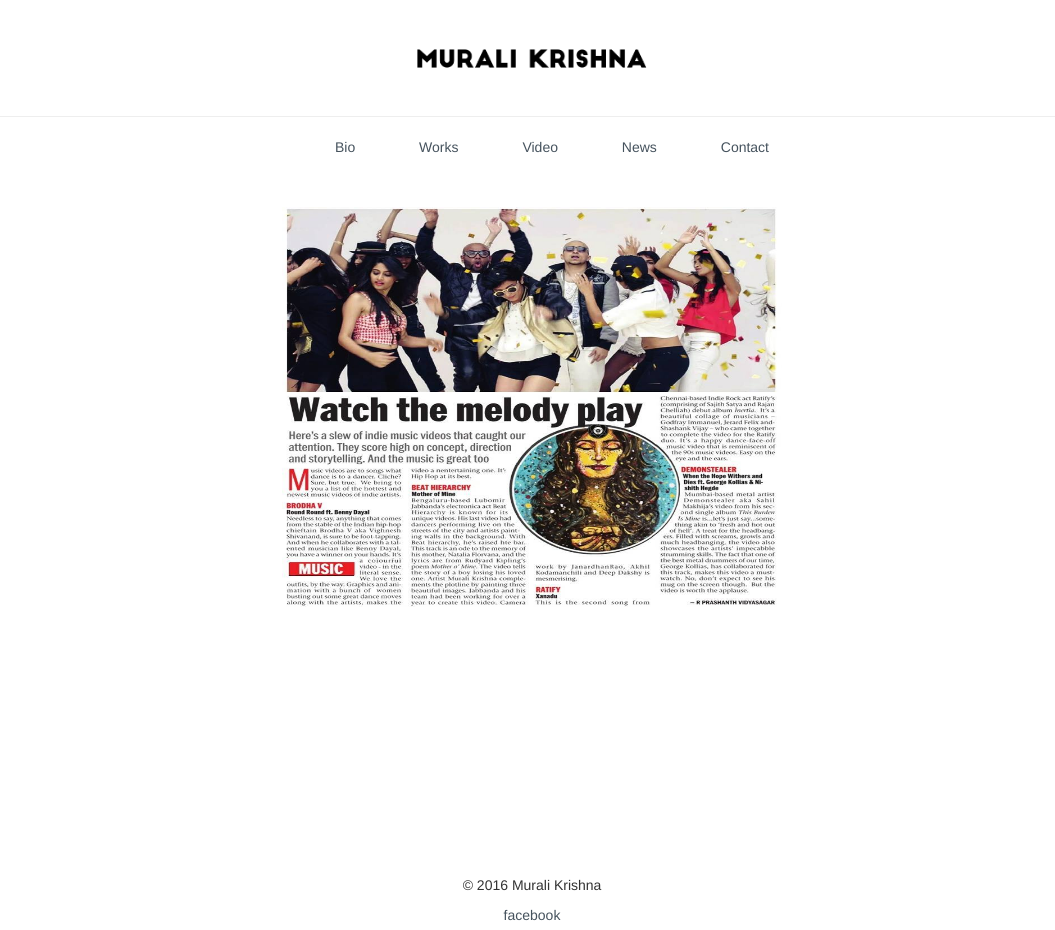
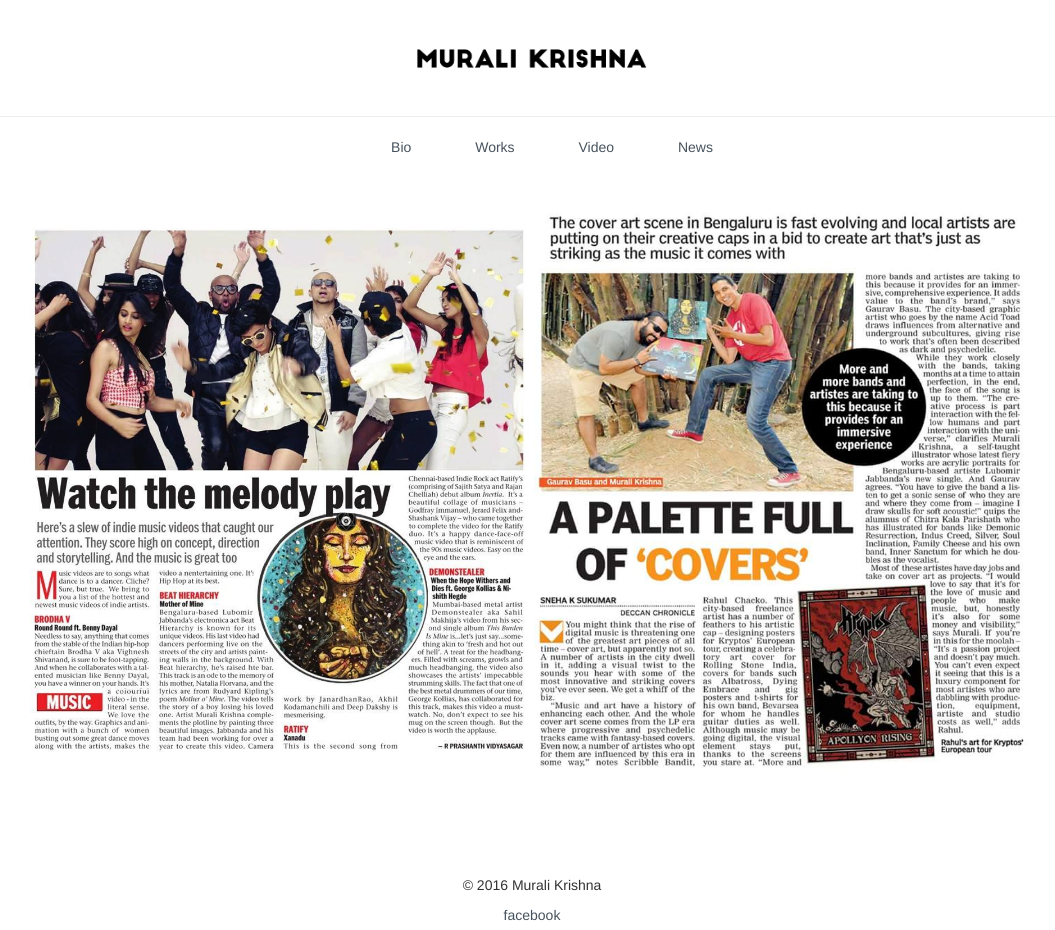
Before and after one commit to MuraliKri/Murali-Arts.github.io, a Jekyll site: the page built from news/index.html, in a window 1280 px wide. Shown: the whole page, without its empty margins (108-1163 px from the left). Built offline with Jekyll 4.4.1, drawn with Linux system fonts in a browser that asks for light colours; nearby versions of some CDN libraries.

Commit message:
update with new images

```diff
--- a/_includes/themes/bootstrap-3/page.html
+++ b/_includes/themes/bootstrap-3/page.html
@@ -9,7 +9,6 @@
 	<li><a href="/works">Works</a></li>
 	<li><a href="/video">Video</a></li>
 	<li><a href="/news">News</a></li>
-	<li><a href="/contact">Contact</a></li>
 </ul>
 
 <div class="row">
--- a/assets/themes/css/style.css
+++ b/assets/themes/css/style.css
@@ -37,6 +37,7 @@ h1, h2, h3, h4 {
 
 .news a img {
   width: 500px;
+  height: inherit;
 }
 
 .dark {
--- a/bio/index.html
+++ b/bio/index.html
@@ -22,5 +22,9 @@ description: ""
 		<br/>
 		His paintings have been featured in publications, online museums and
 		exhibitions throughout the world.
+		<br/>
+		<br/>
+		contact me at <a href="mailto:kishan.krishna.jb@gmail.com">kishan.krishna.jb@gmail.com</a>
 	</div>
+
 </div>
--- a/news/index.html
+++ b/news/index.html
@@ -7,5 +7,6 @@ description: ""
 <div class="news">
 	<a href="/images/news1.jpg" data-lightbox="image-1" data-title="My caption">
 		<img src="/images/news1.jpg">
+		<img src="/images/news2.jpg">
 	</a>
 </div>
```
Also changed, not shown: images/news2.jpg (added), 15 other files. Lines whose indentation alone changed are shown as unchanged.
